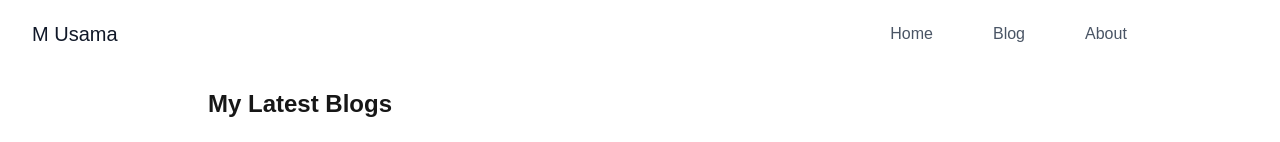
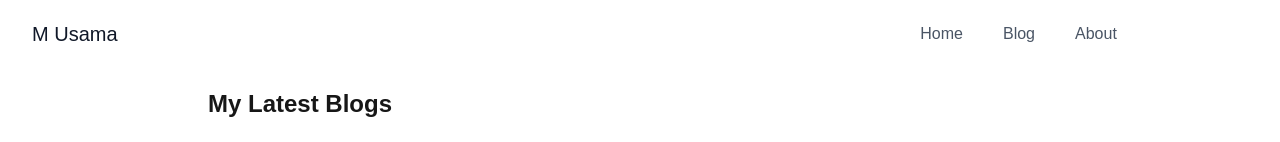
Before and after one commit to US4M4-K19G/blogokdone, a Next.js app: page / in a window 1280 px wide. Shown: the top 142 px of the page. Built offline with nearby package versions, Linux system fonts and the light colour scheme.

Commit message:
Update header.jsx

```diff
--- a/src/components/header.jsx
+++ b/src/components/header.jsx
@@ -20,9 +20,9 @@ const Header = () => {
 
                     {/* Desktop Navigation */}
                     <nav className="md:flex flex-wrap items-center text-base justify-center hidden md:flex w-[50%]">
-                        <Link href={''} className="mr-15 hover:text-gray-900">Home</Link>
-                        <Link href={''} className="mr-15 hover:text-gray-900">Blog</Link>
-                        <Link href={''} className="mr-15 hover:text-gray-900">About</Link>
+                        <Link href={''} className="mr-10 hover:text-gray-900">Home</Link>
+                        <Link href={''} className="mr-10 hover:text-gray-900">Blog</Link>
+                        <Link href={''} className="mr-10 hover:text-gray-900">About</Link>
                     </nav>
 
                     {/* Hamburger Menu for Mobile */}
```
